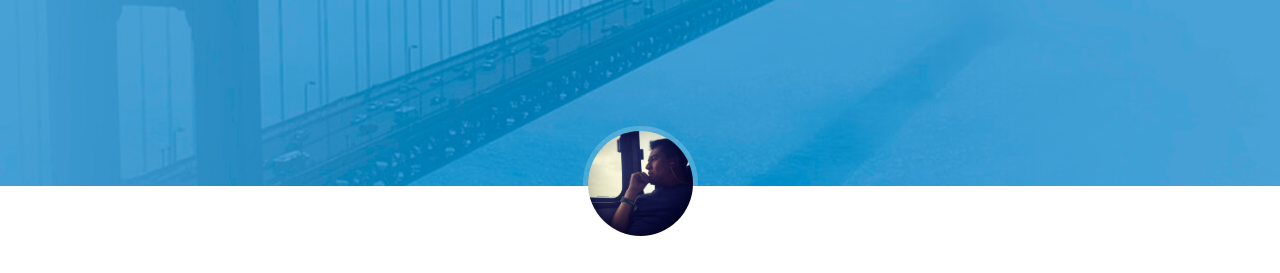
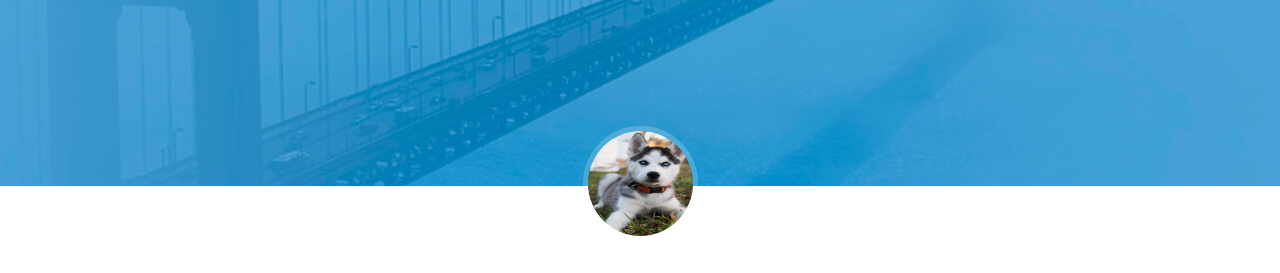
Before and after one commit to ArtKira/ArtKira.github.io, a plain HTML site: page index.html in a window 1280 px wide. Shown: the part 396-669 px from the top of the page. Drawn offline with nearby package versions, Linux system fonts and the light colour scheme.

Commit message:
Update index.html

```diff
--- a/index.html
+++ b/index.html
@@ -31,7 +31,7 @@
 		<section class="acerca-de" id="acerca-de">
 			<div class="contenedor">
 				<div class="foto">
-					<img src="img/foto.jpg" width="115" height="115" alt="Carlos Arturo">
+					<img src="img/kira.jpg" width="115" height="115" alt="Carlos Arturo">
 				</div>
 
 				<div class="texto">
```
